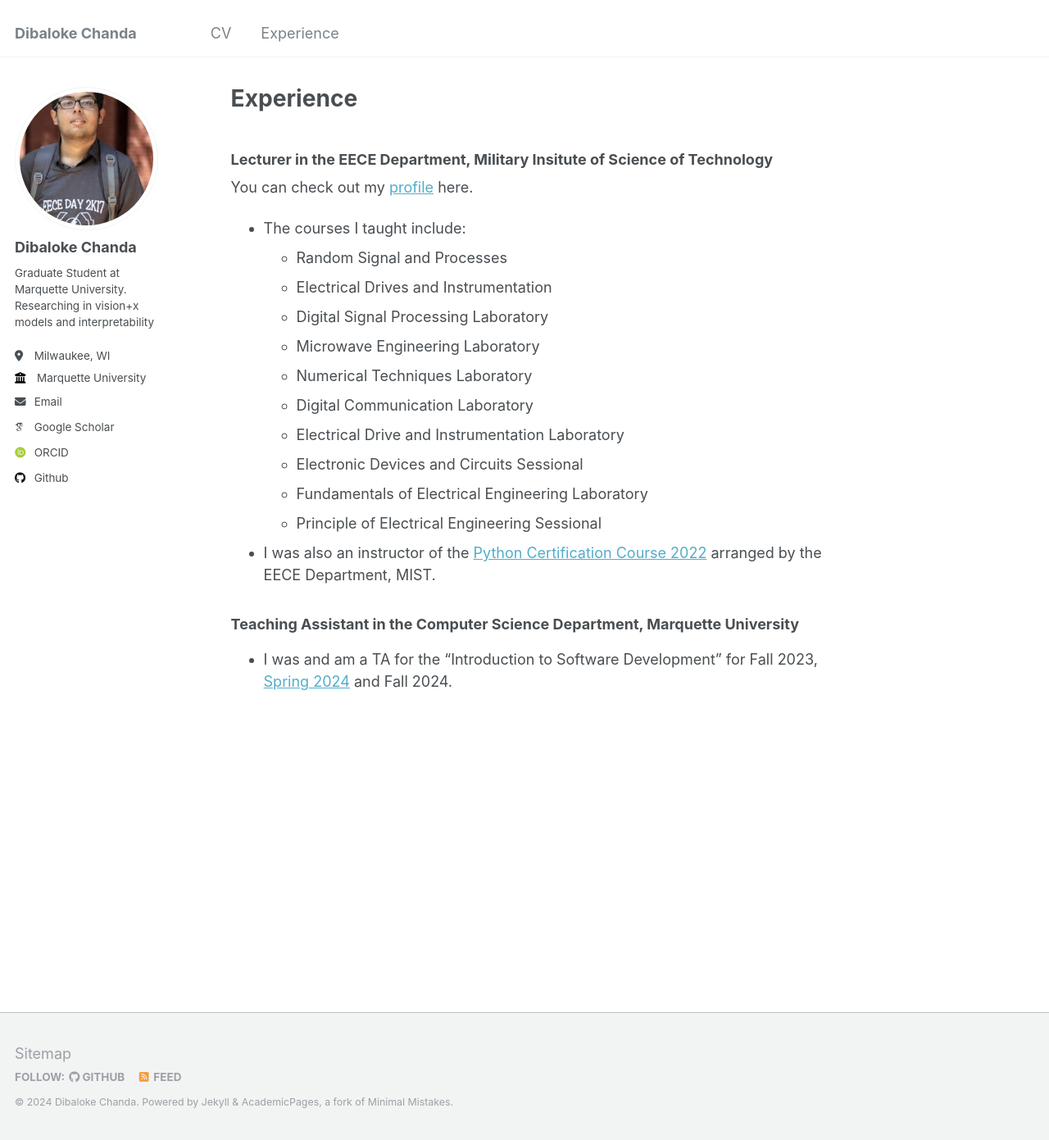
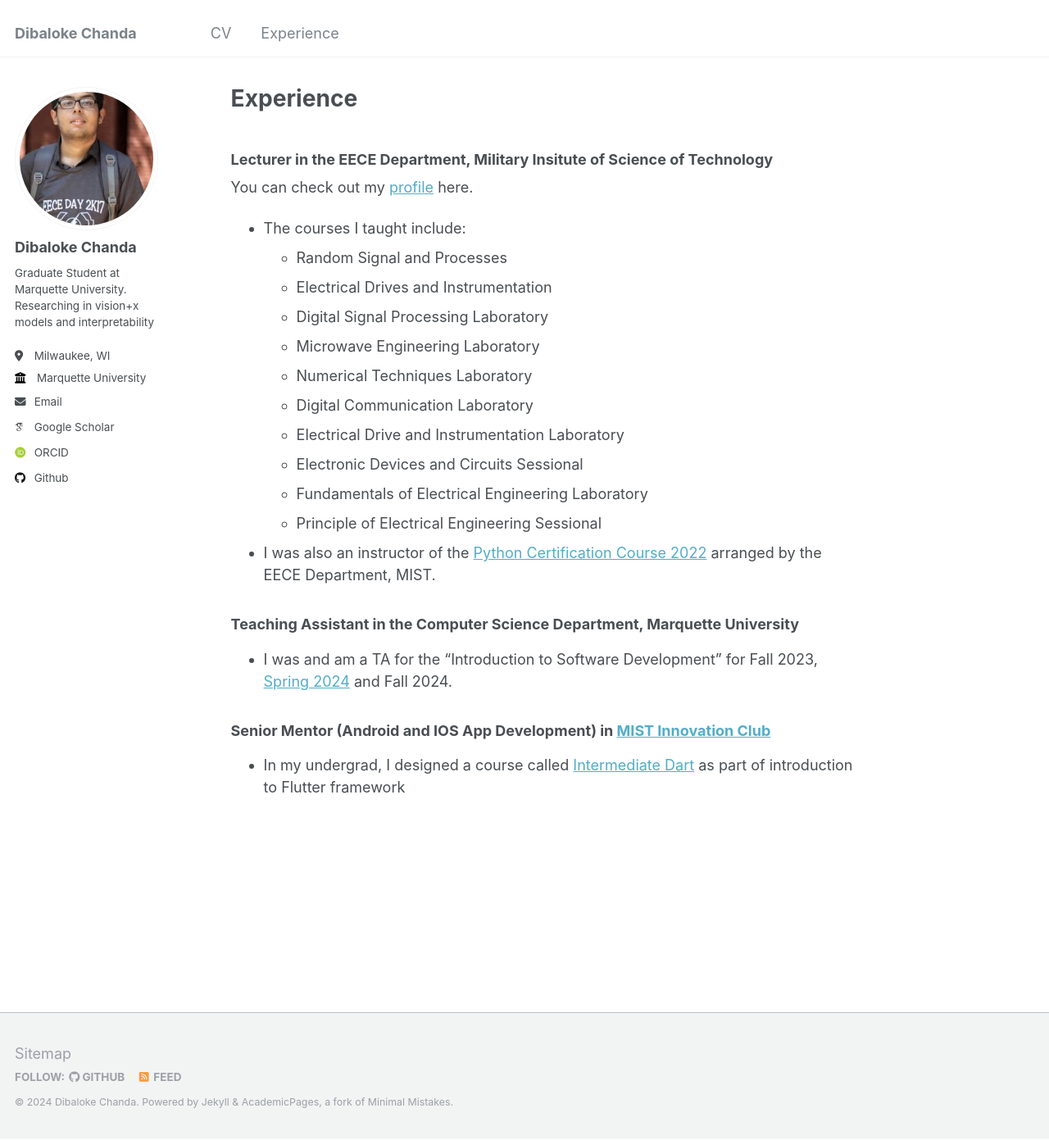
Before and after one commit to dibaloke/dibaloke.github.io, a Jekyll site: the page built from _pages/markdown.md, in a window 1280 px wide and 1391 px high. Shown: the whole window at 82% size. Built offline with Jekyll 4.4.1, drawn with Linux system fonts in a browser that asks for light colours; some web fonts are replaced.

Commit message:
Update markdown.md

```diff
--- a/_pages/markdown.md
+++ b/_pages/markdown.md
@@ -24,3 +24,6 @@ You can check out my [profile](https://mist.ac.bd/department/eece/facultyMembers
 
 ### Teaching Assistant in the Computer Science Department, Marquette University
 -  I was and am a TA for the "Introduction to Software Development" for Fall 2023, [Spring 2024](https://www.marquette.edu/computer-science/teaching-research-assistant-assignments.php) and Fall 2024.
+
+### Senior Mentor (Android and IOS App Development) in [MIST Innovation Club](https://innovationclub.mist.ac.bd/)
+- In my undergrad, I designed a course called [Intermediate Dart](https://eece.gitbook.io/mist-innovation-club-flutter-course-1) as part of introduction to Flutter framework
```
